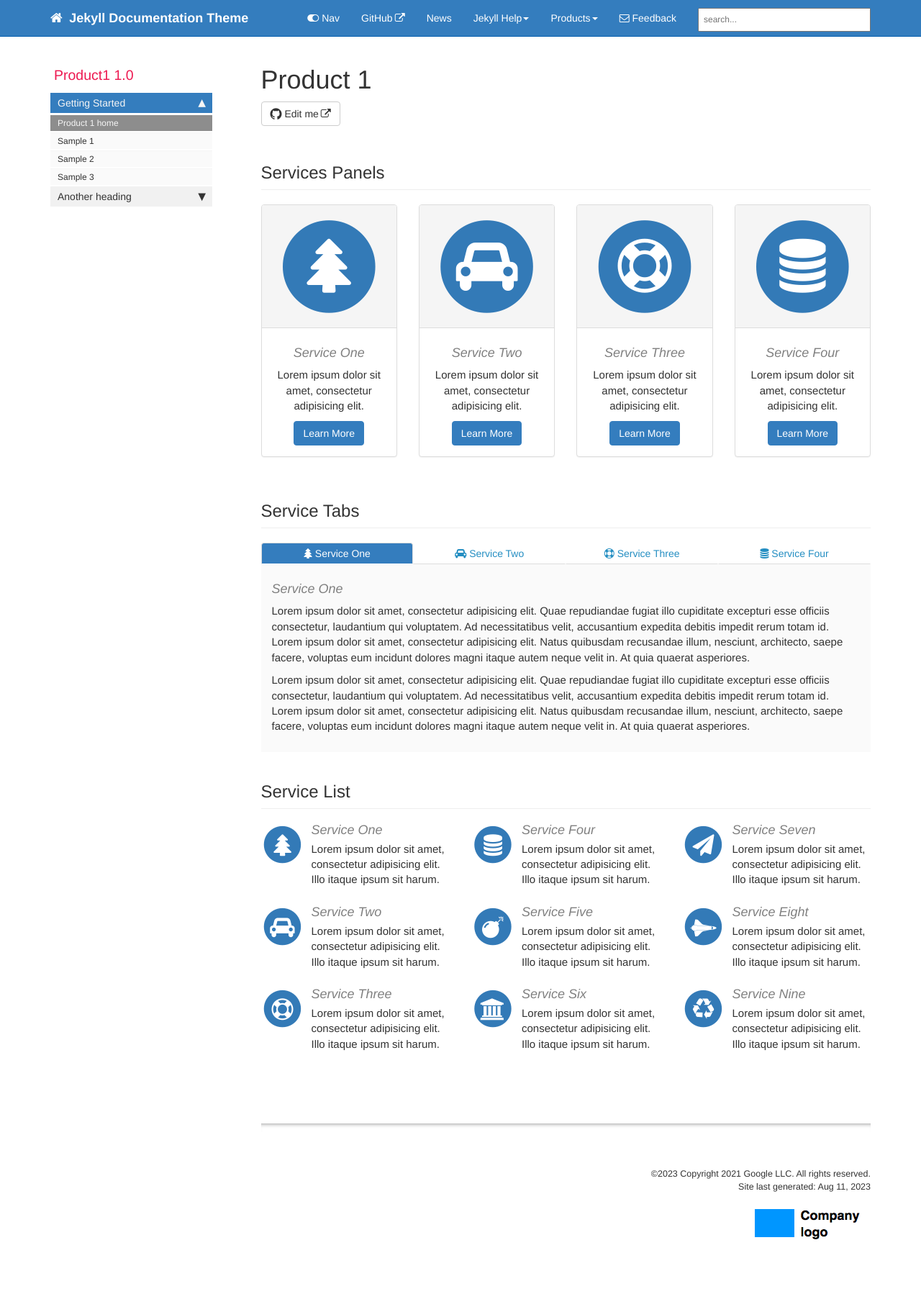
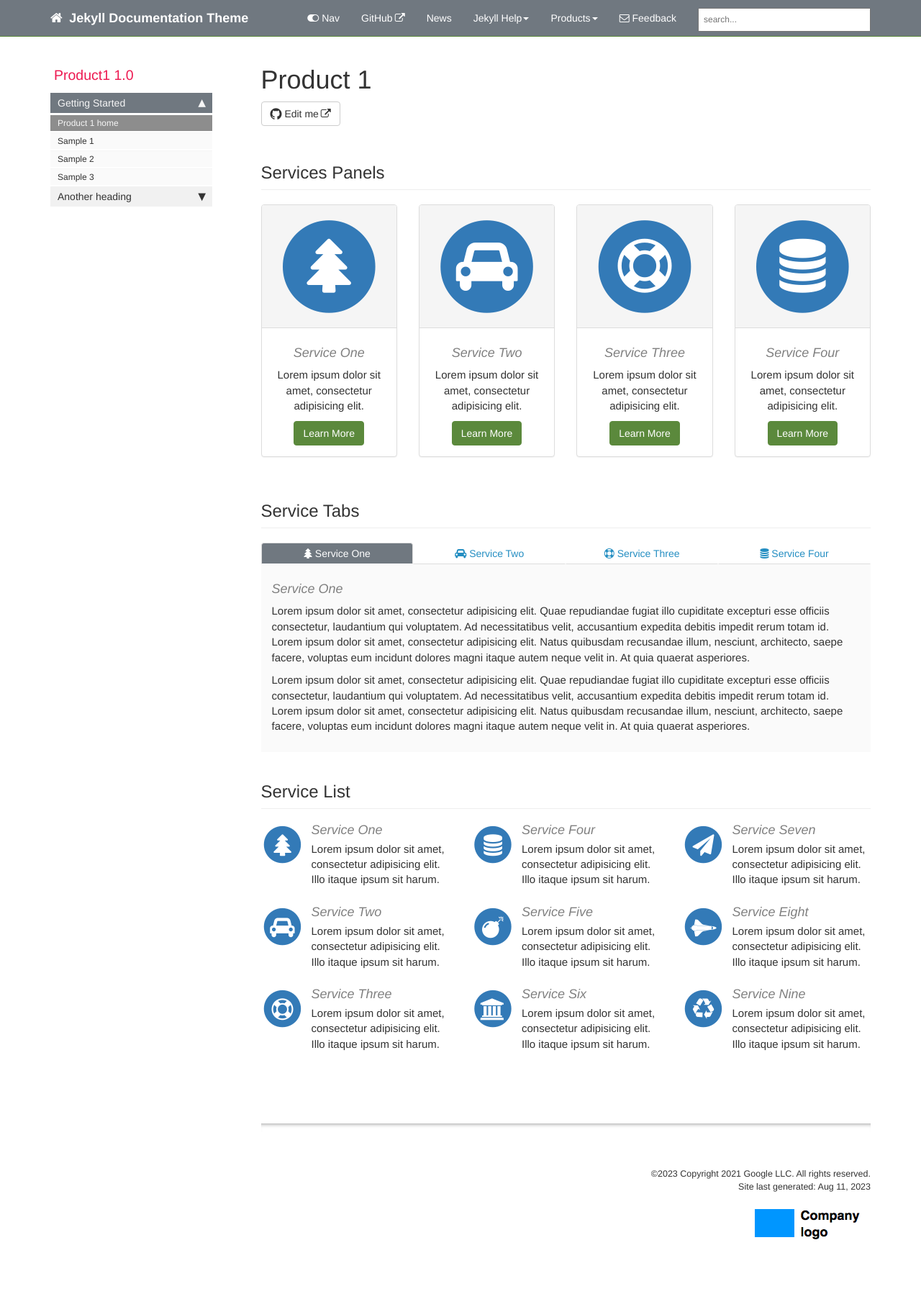
Before and after one commit to bfh3000/blog.github.io, a Jekyll site: the page built from pages/product1/p1_landing_page.html, in a window 1280 px wide. Shown: the whole page at 72% size. Built offline with Jekyll 4.4.1, drawn with Linux system fonts in a browser that asks for light colours; comment, search, counter and statistics services are not loaded.

Commit message:
gray color 적용

```diff
--- a/_includes/head.html
+++ b/_includes/head.html
@@ -14,7 +14,7 @@
 <link rel="stylesheet" href="css/customstyles.css">
 <link rel="stylesheet" href="css/boxshadowproperties.css">
 <!-- most color styles are extracted out to here -->
-<link rel="stylesheet" href="css/theme-blue.css">
+<link rel="stylesheet" href="css/theme-gray.css">
 
 <script src="https://cdnjs.cloudflare.com/ajax/libs/jquery/3.3.1/jquery.min.js"></script>
 
--- /dev/null
+++ b/css/theme-gray.css
@@ -0,0 +1,110 @@
+.summary {
+    color: #808080;
+    border-left: 5px solid #E50E51;
+    font-size:16px;
+}
+
+
+h3 {color: #E50E51; }
+h4 {color: #808080; }
+
+.nav-tabs > li.active > a, .nav-tabs > li.active > a:hover, .nav-tabs > li.active > a:focus {
+    background-color: #248ec2;
+    color: white;
+}
+
+.nav > li.active > a {
+    background-color: #707880;
+}
+
+.nav > li > a:hover {
+    background-color: #707880;
+}
+
+div.navbar-collapse .dropdown-menu > li > a:hover {
+    background-color: #707880;
+}
+
+.navbar-inverse .navbar-nav>li>a, .navbar-inverse .navbar-brand {
+    color: white;
+}
+
+.navbar-inverse .navbar-nav>li>a:hover, a.fa.fa-home.fa-lg.navbar-brand:hover {
+     color: #f0f0f0;
+}
+
+.nav li.thirdlevel > a {
+    background-color: #FAFAFA !important;
+    color: #707880;
+    font-weight: bold;
+}
+
+a[data-toggle="tooltip"] {
+    color: #649345;
+    font-style: italic;
+    cursor: default;
+}
+
+.navbar-inverse {
+    background-color: #707880;
+    border-color: #5b893c;
+}
+
+.navbar-inverse .navbar-nav > .open > a, .navbar-inverse .navbar-nav > .open > a:hover, .navbar-inverse .navbar-nav > .open > a:focus {
+    color: #5b893c;
+}
+
+.navbar-inverse .navbar-nav > .open > a, .navbar-inverse .navbar-nav > .open > a:hover, .navbar-inverse .navbar-nav > .open > a:focus {
+    background-color: #5b893c;
+    color: #ffffff;
+}
+
+/* not sure if using this ...*/
+.navbar-inverse .navbar-collapse, .navbar-inverse .navbar-form {
+    border-color: #707880 !important;
+}
+
+.btn-primary {
+    color: #ffffff;
+    background-color: #5b893c;
+    border-color: #5b893c;
+}
+
+.btn-primary:hover,
+.btn-primary:focus,
+.btn-primary:active,
+.btn-primary.active,
+.open .dropdown-toggle.btn-primary {
+    background-color: #707880;
+    border-color: #5b893c;
+}
+
+.printTitle {
+    color: #5b893c !important;
+}
+
+body.print h1 {color: #5b893c !important; font-size:28px;}
+body.print h2 {color: #595959 !important; font-size:24px;}
+body.print h3 {color: #E50E51 !important; font-size:14px;}
+body.print h4 {color: #679DCE !important; font-size:14px; font-style: italic;}
+
+.anchorjs-link:hover {
+    color: #4f7233;
+}
+
+div.sidebarTitle {
+    color: #E50E51;
+}
+
+li.sidebarTitle {
+    margin-top:20px;
+    font-weight:normal;
+    font-size:130%;
+    color: #ED1951;
+    margin-bottom:10px;
+    margin-left: 5px;
+}
+
+.navbar-inverse .navbar-toggle:focus, .navbar-inverse .navbar-toggle:hover {
+    background-color: #E50E51;
+}
```
